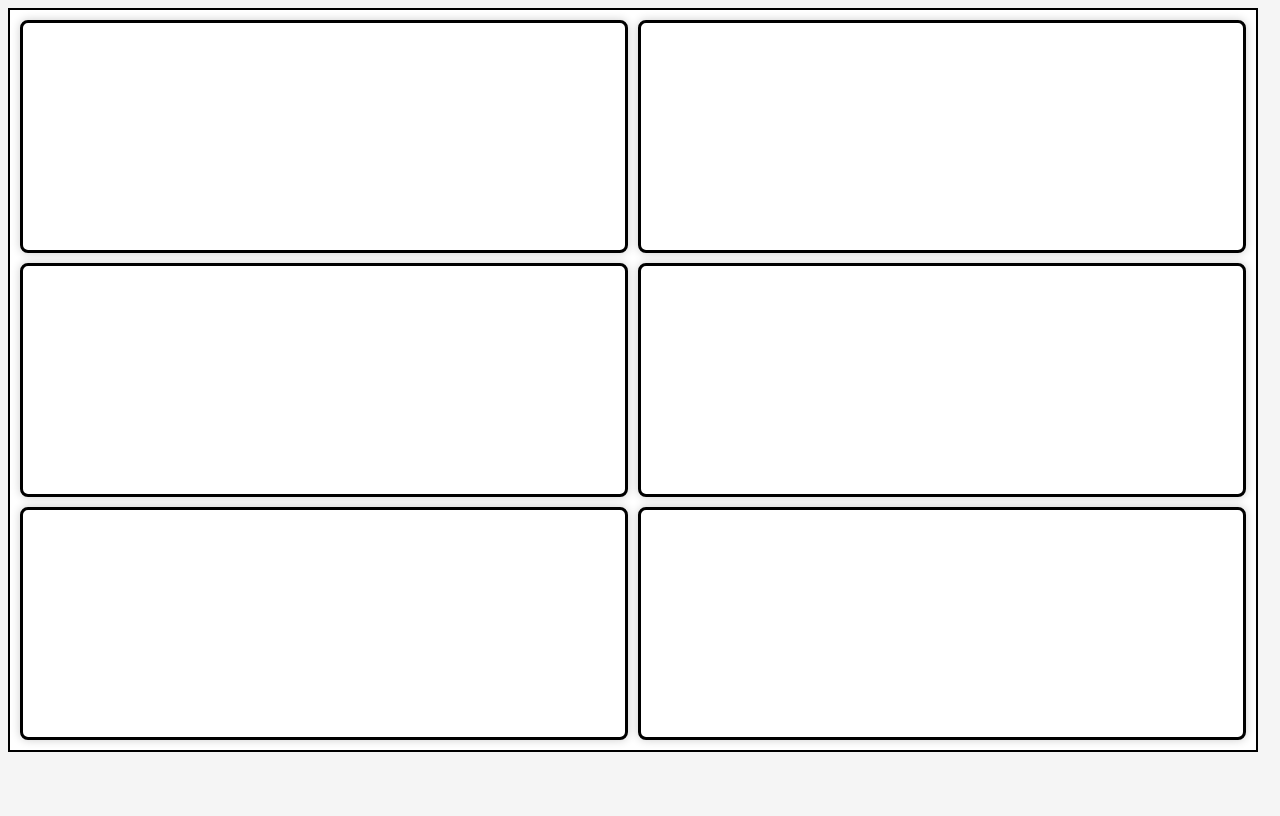
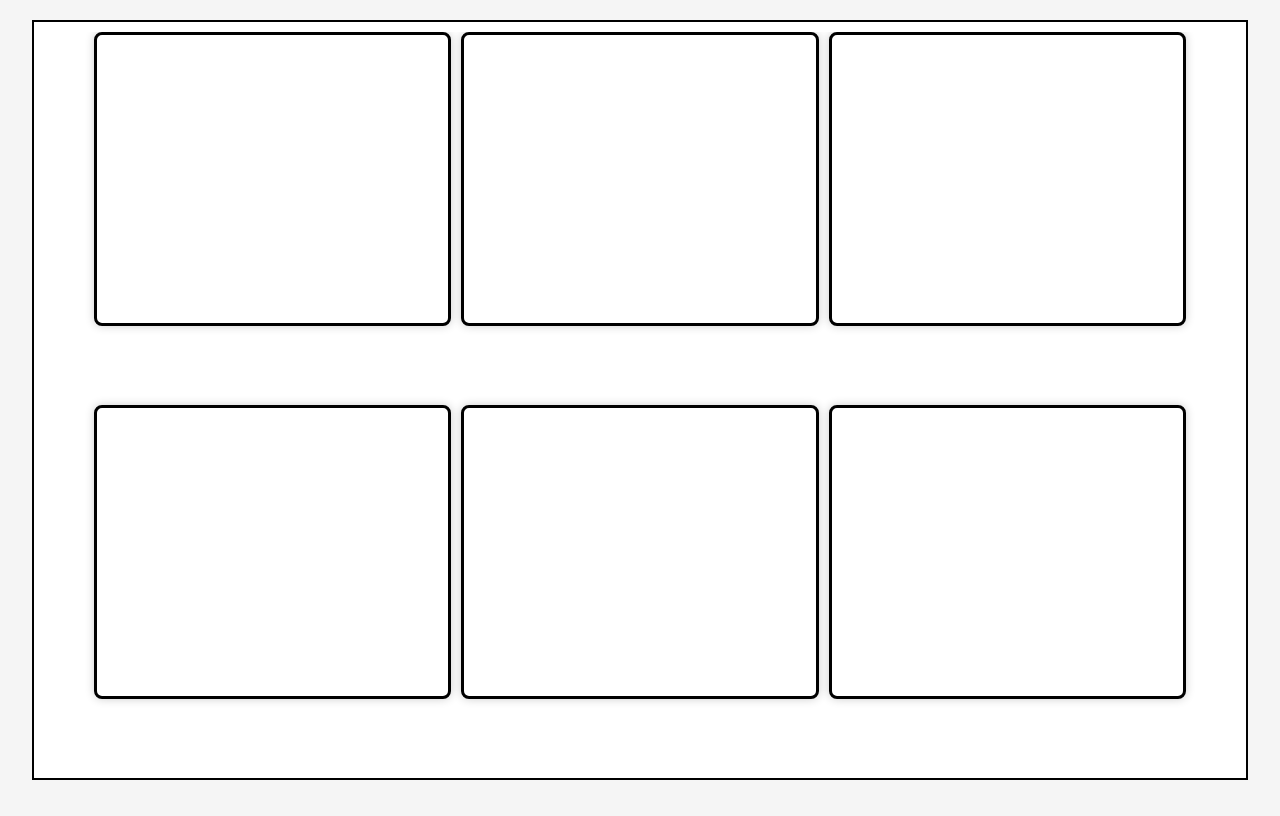
Before and after one commit to osandaMinsilu/Box-Model-MobileView, a plain HTML site: page index.html in a window 1280 px wide. Drawn offline with Linux system fonts and the light colour scheme.

Commit message:
Update style.css

```diff
--- a/style.css
+++ b/style.css
@@ -1,41 +1,47 @@
+* {
+  box-sizing: border-box;
+  margin: 0;
+  padding: 0;
+}
+
 body {
   background-color: whitesmoke;
   height: 100vh;
+  display: flex;
+  align-items: center;
+  justify-content: center;
 }
 
 .container {
-    width: 97%;
-    height: 90%;
+  width: 95%;
+  height: 95vh;
   border: 2px solid black;
+  background-color: white;
   padding: 10px;
-    background-color: white;
   display: flex;
   align-items: center;
   justify-content: center;
 }
 
 .box {
-    display: grid;
-    grid-template-columns: 1fr 1fr;
-    grid-template-rows: repeat(3, 1fr);
+  display: flex;
+  flex-wrap: wrap;
+  justify-content: center;
+  align-items: flex-start;
   gap: 10px;
   width: 100%;
   height: 100%;
-    background-color: transparent;
+  overflow-y: auto;
 }
 
 .panel {
-    background: white;
+  flex: 0 0 30%;
+  max-width: 100%;
+  min-width: 200px;
+  height: 40%;
+  background-color: white;
   border: 3px solid black;
   border-radius: 8px;
   box-shadow: 0 0 10px rgba(0, 0, 0, 0.2);
   padding: 10px;
-    box-sizing: border-box;
 }
-
-@media (max-width: 450px) {
-    .box {
-        grid-template-columns: 1fr;
-        grid-template-rows: repeat(6, 1fr);
-    }
-}
```
Lines whose indentation alone changed are shown as unchanged.
